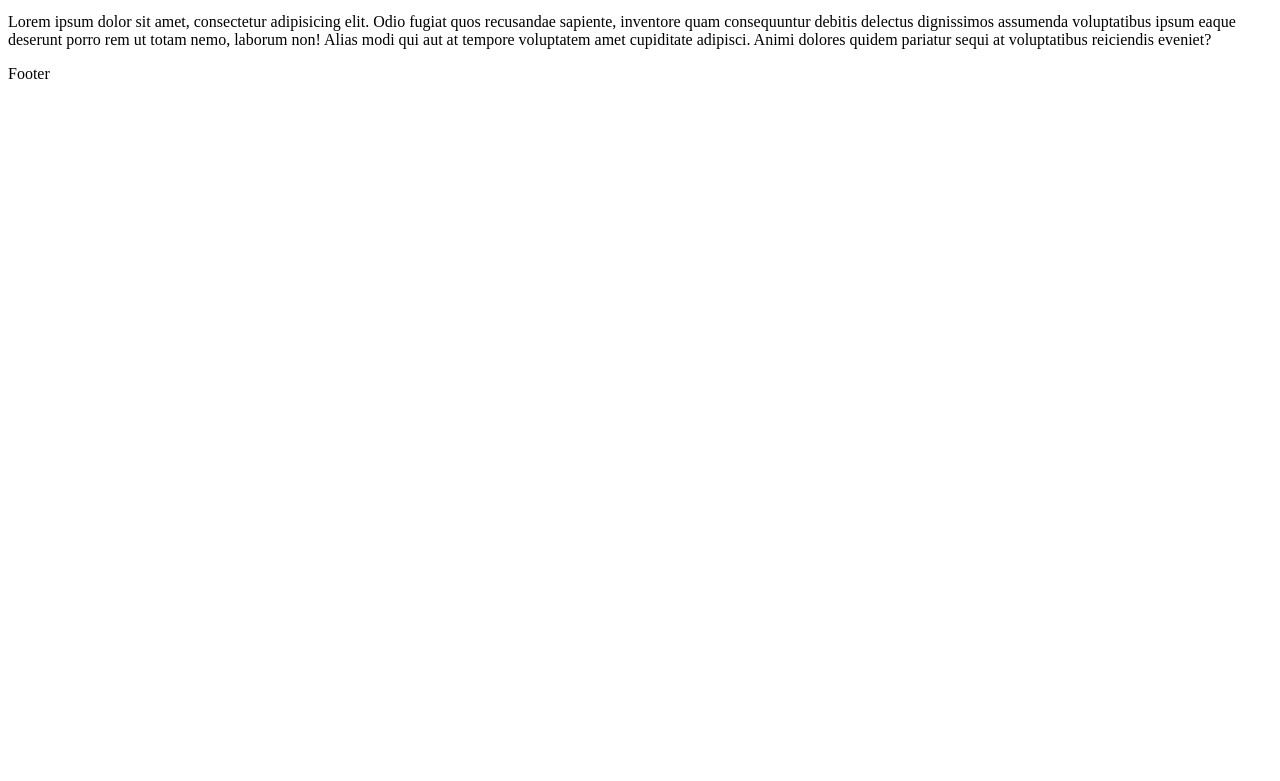
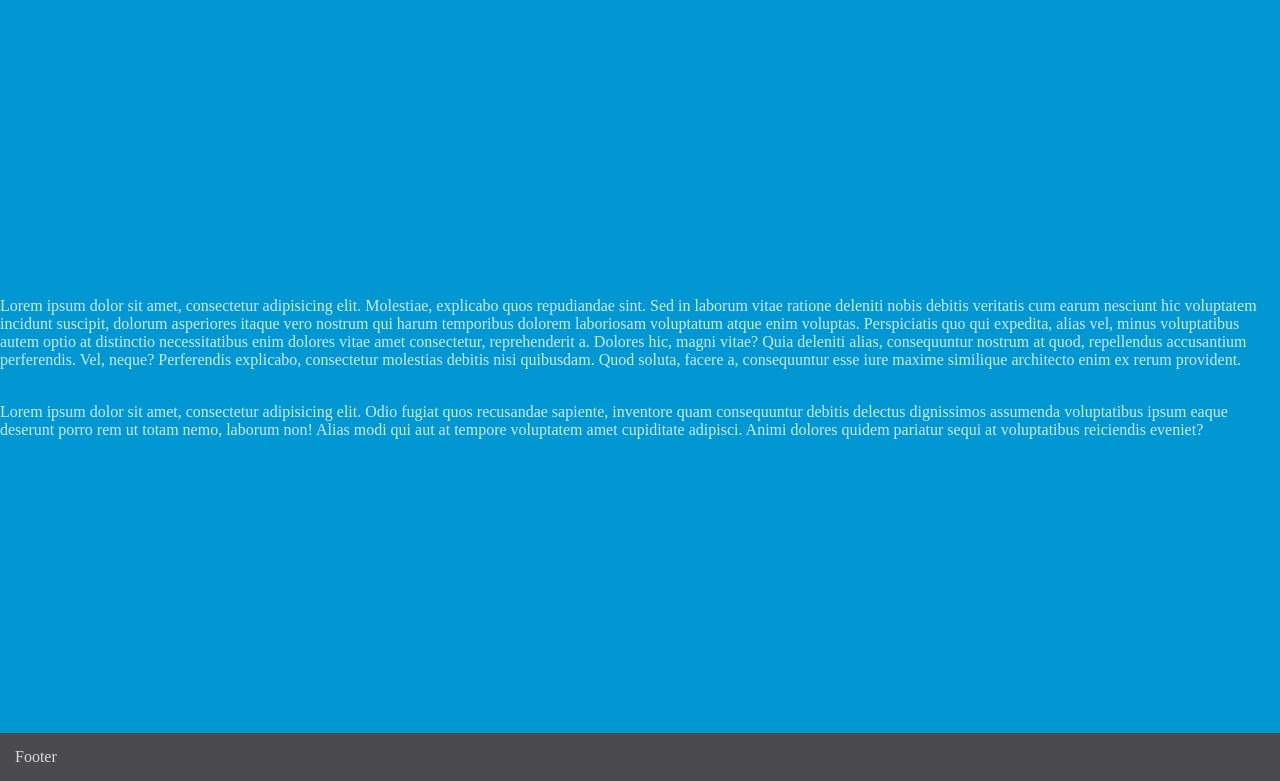
Before and after one commit to joffy69/responsive-mini-project, a plain HTML site: page index.html in a window 1280 px wide. Shown: the part 83-864 px from the top of the page. Before the commit the page ends 800 px from the top, so only its background shows below. Drawn offline with Linux system fonts and the light colour scheme.

```diff
--- a/index.html
+++ b/index.html
@@ -2,8 +2,8 @@
 <html lang="en">
 	<head>
 		<meta charset="UTF-8">
-		<meta name="viewport" content="width-device-width, initial-scale=1.0">
-		<meta http-equiv="X-UA-Compatible" content="ie-edge">
+		<meta name="viewport" content="width=device-width, initial-scale=1.0">
+		<meta http-equiv="X-UA-Compatible" content="ie=edge">
 		<link rel="stylesheet" href="main.css" type="text/css" />
 		<title>Document</title>
 	</head>
@@ -15,10 +15,12 @@
 
 			<section class="section">
 				<article class="article column column-60">
+					<p class="section-paragraph">
 					Lorem ipsum dolor sit amet, consectetur adipisicing elit. Molestiae, explicabo quos repudiandae sint. Sed in laborum vitae ratione deleniti nobis debitis veritatis cum earum nesciunt hic voluptatem incidunt suscipit, dolorum asperiores itaque vero nostrum qui harum temporibus dolorem laboriosam voluptatum atque enim voluptas. Perspiciatis quo qui expedita, alias vel, minus voluptatibus autem optio at distinctio necessitatibus enim dolores vitae amet consectetur, reprehenderit a. Dolores hic, magni vitae? Quia deleniti alias, consequuntur nostrum at quod, repellendus accusantium perferendis. Vel, neque? Perferendis explicabo, consectetur molestias debitis nisi quibusdam. Quod soluta, facere a, consequuntur esse iure maxime similique architecto enim ex rerum provident.
+					</p>
 				</article>
 				<aside class="aside column column-40">
-					<p class="section paragraph">
+					<p class="section-paragraph">
 						Lorem ipsum dolor sit amet, consectetur adipisicing elit. Odio fugiat quos recusandae sapiente, inventore quam consequuntur debitis delectus dignissimos assumenda voluptatibus ipsum eaque deserunt porro rem ut totam nemo, laborum non! Alias modi qui aut at tempore voluptatem amet cupiditate adipisci. Animi dolores quidem pariatur sequi at voluptatibus reiciendis eveniet?
 					</p>
 				</aside>
--- a/main.css
+++ b/main.css
@@ -1,3 +1,9 @@
+body, html {
+    height: 100%;
+    margin: 0;
+    color: rgba(255, 255, 255, .8);
+}
+
 .header {
     position: fixed;
     top: 0;
@@ -6,3 +12,28 @@
     background-color: #e84610;
     padding: 15px 25px;
 }
+
+.main {
+    height: 100%;
+}
+
+.section {
+    background-color: #0097d3;
+    height: 100%;
+
+}
+
+.article, .aside {
+    position: relative;
+    top: 50%;
+    transform: translateY(-50%);
+}
+
+.section-paragraph {
+    font-size: 1em;
+}
+
+.footer {
+    background-color: #4a4a4f;
+    padding: 15px;
+}
```
